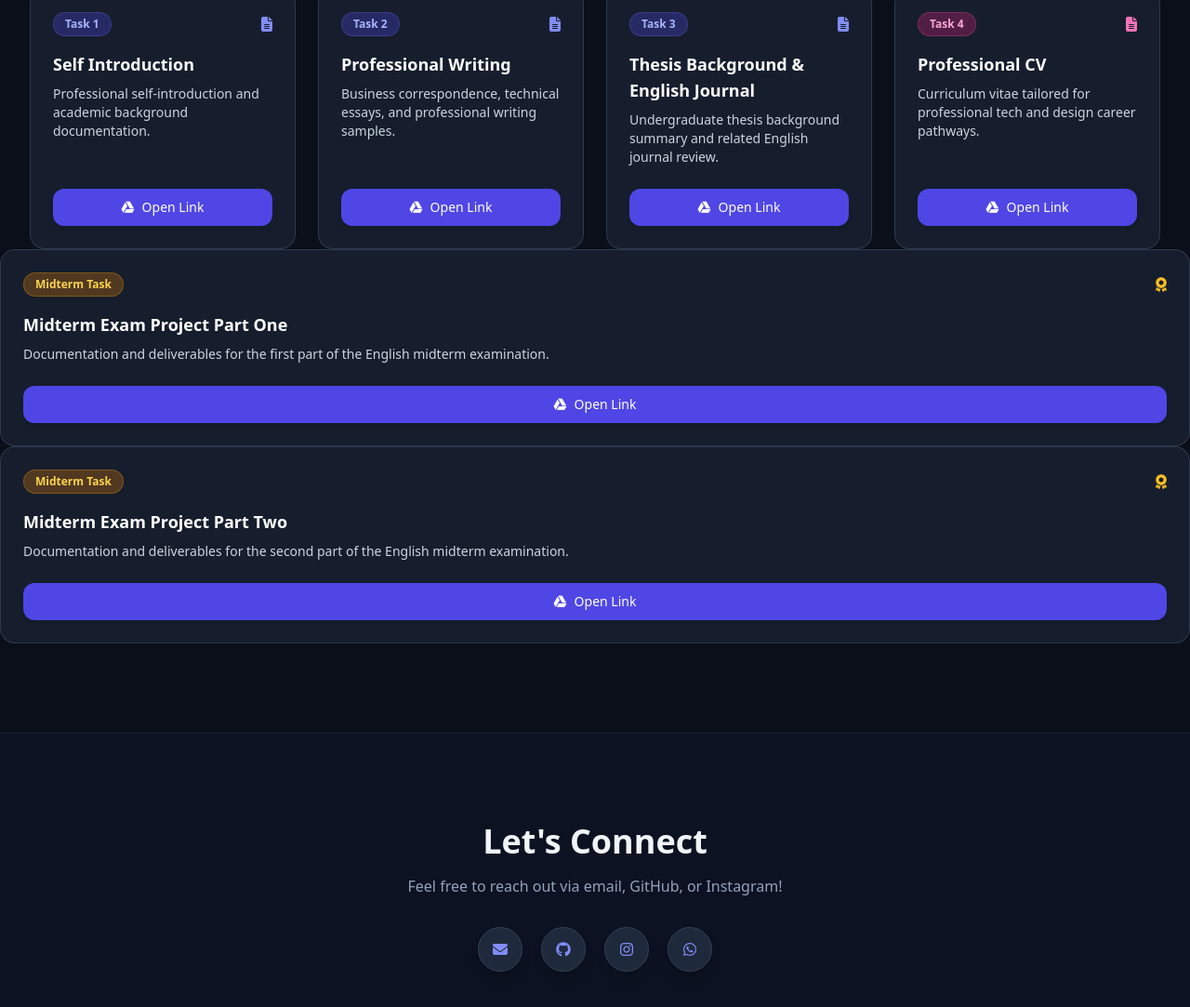
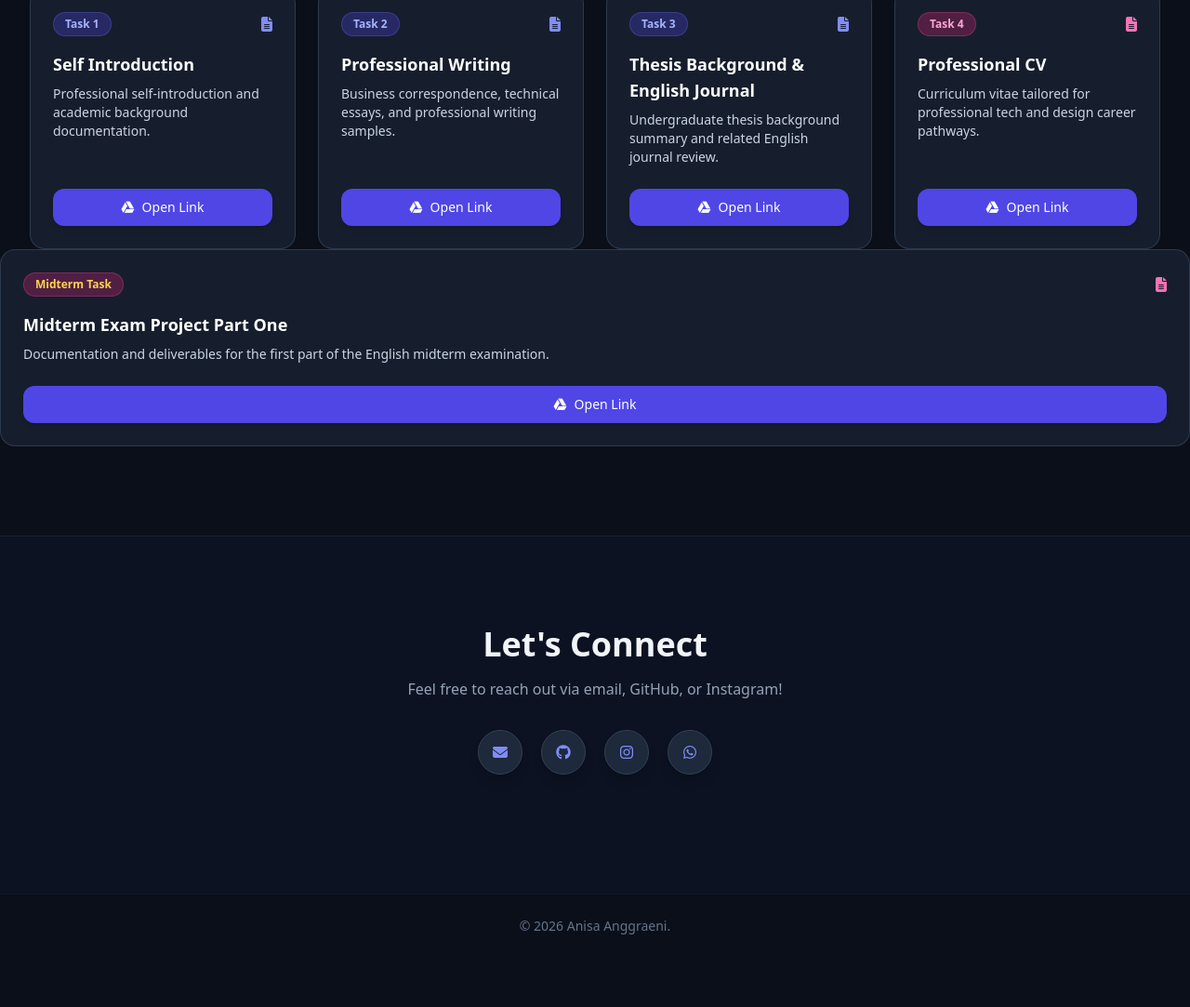
Before and after one commit to chcmlt/my-portfolio, a plain HTML site: page index.html in a window 1280 px wide. Shown: the part 4932-6015 px from the top of the page at 93% size. After the commit the page ends 5962 px from the top, so only its background shows below. Drawn offline with nearby package versions, Linux system fonts and the light colour scheme.

Commit message:
Update index.html

```diff
--- a/index.html
+++ b/index.html
@@ -514,28 +514,13 @@
                 <div class="bg-slate-800/60 border border-slate-700/80 p-6 rounded-2xl flex flex-col justify-between hover:border-indigo-500 transition duration-300">
                     <div>
                         <div class="flex justify-between items-center mb-4">
-                            <span class="text-xs font-bold px-3 py-1 rounded-full bg-amber-600/30 text-amber-300 border border-amber-500/30">Midterm Task</span>
-                            <i class="fa-solid fa-award text-amber-400"></i>
+                            <span class="text-xs font-bold px-3 py-1 rounded-full bg-pink-600/30 text-amber-300 border border-pink-500/30">Midterm Task</span>
+                            <i class="fa-solid fa-file-lines text-pink-400"></i>
                         </div>
                         <h3 class="text-lg font-bold text-white mb-2">Midterm Exam Project Part One</h3>
                         <p class="text-slate-300 text-sm mb-6">Documentation and deliverables for the first part of the English midterm examination.</p>
                     </div>
-                    <a href="YOUR_DRIVE_LINK_HERE" target="_blank" class="w-full py-2.5 px-4 rounded-xl bg-indigo-600 hover:bg-indigo-500 text-white text-sm font-medium text-center transition flex items-center justify-center gap-2 shadow-md">
-                        <i class="fa-brands fa-google-drive"></i> Open Link
-                    </a>
-                </div>
-
-                <!-- Midterm Task 2 -->
-                <div class="bg-slate-800/60 border border-slate-700/80 p-6 rounded-2xl flex flex-col justify-between hover:border-indigo-500 transition duration-300">
-                    <div>
-                        <div class="flex justify-between items-center mb-4">
-                            <span class="text-xs font-bold px-3 py-1 rounded-full bg-amber-600/30 text-amber-300 border border-amber-500/30">Midterm Task</span>
-                            <i class="fa-solid fa-award text-amber-400"></i>
-                        </div>
-                        <h3 class="text-lg font-bold text-white mb-2">Midterm Exam Project Part Two</h3>
-                        <p class="text-slate-300 text-sm mb-6">Documentation and deliverables for the second part of the English midterm examination.</p>
-                    </div>
-                    <a href="YOUR_DRIVE_LINK_HERE" target="_blank" class="w-full py-2.5 px-4 rounded-xl bg-indigo-600 hover:bg-indigo-500 text-white text-sm font-medium text-center transition flex items-center justify-center gap-2 shadow-md">
+                    <a href="https://drive.google.com/drive/folders/11E5DkYVlDBoKU0npNDVdujH3PTOnMl5P?usp=sharing" target="_blank" class="w-full py-2.5 px-4 rounded-xl bg-indigo-600 hover:bg-indigo-500 text-white text-sm font-medium text-center transition flex items-center justify-center gap-2 shadow-md">
                         <i class="fa-brands fa-google-drive"></i> Open Link
                     </a>
                 </div>
```
